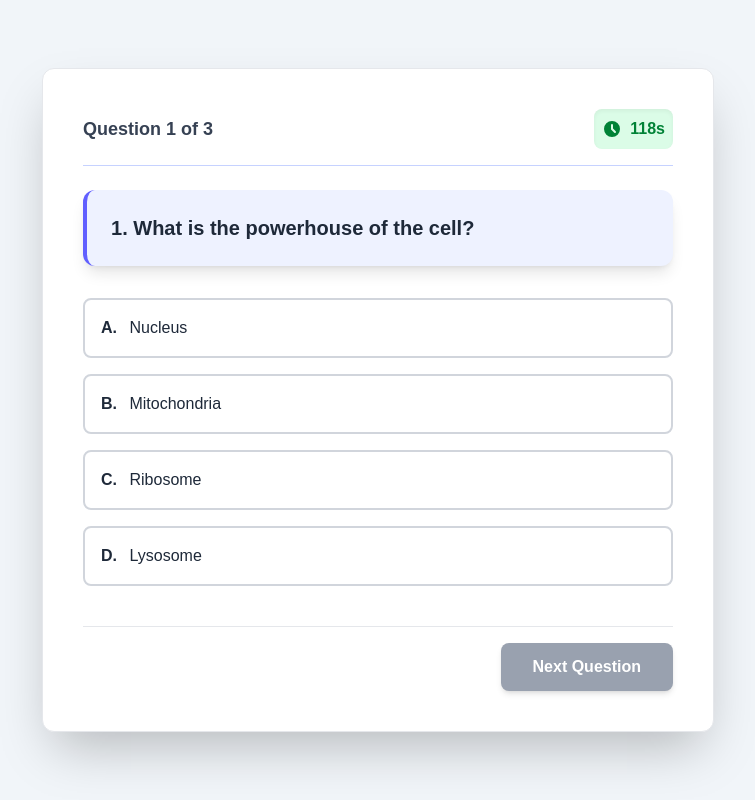
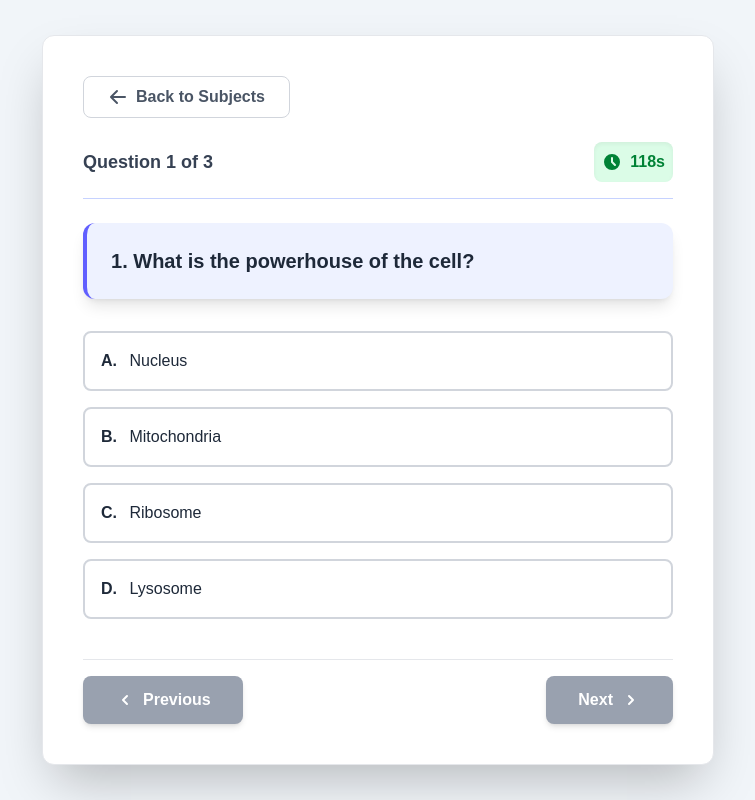
Before and after one commit to emteezet/SmartExam, a Next.js app: page /exam/biology in a window 1280 px wide. Both pictures are taken after a click on the button "Start Exam Now →". Shown: the whole page, without its empty margins (262-1017 px from the left). Built offline with nearby package versions, Linux system fonts and the light colour scheme.

Commit message:
Add back button with warning modal and previous question navigation

```diff
--- a/app/exam/[subject]/page.jsx
+++ b/app/exam/[subject]/page.jsx
@@ -236,6 +236,12 @@ export default function SubjectExam() {
     }
   };
 
+  const previousQuestionHandler = () => {
+    if (currentQuestionIndex > 0) {
+      setCurrentQuestionIndex((prevIndex) => prevIndex - 1);
+    }
+  };
+
   let content;
   switch (examState) {
     case "exam":
@@ -248,6 +254,7 @@ export default function SubjectExam() {
           selectedAnswer={selectedAnswer}
           selectAnswerHandler={selectAnswerHandler}
           nextQuestionHandler={nextQuestionHandler}
+          previousQuestionHandler={previousQuestionHandler}
           finishExamHandler={finishExam}
         />
       );
--- a/components/ExamPage.jsx
+++ b/components/ExamPage.jsx
@@ -1,4 +1,5 @@
-import React from "react";
+import React, { useState } from "react";
+import Link from "next/link";
 import QuestionOptions from "./QuestionOptions"; // Ensure path is correct
 
 const ExamPage = ({
@@ -10,11 +11,76 @@ const ExamPage = ({
   selectAnswerHandler,
   nextQuestionHandler,
   finishExamHandler,
+  previousQuestionHandler,
 }) => {
+  const [showWarning, setShowWarning] = useState(false);
   const isLastQuestion = currentQuestionIndex === totalQuestions - 1;
+  const isFirstQuestion = currentQuestionIndex === 0;
 
   return (
     <div>
+      {/* Warning Modal */}
+      {showWarning && (
+        <div className="fixed inset-0 bg-black bg-opacity-50 flex items-center justify-center z-50">
+          <div className="bg-white rounded-lg shadow-2xl p-6 max-w-sm mx-4">
+            <div className="flex items-center mb-4">
+              <svg
+                xmlns="http://www.w3.org/2000/svg"
+                className="h-6 w-6 text-red-600 mr-3"
+                viewBox="0 0 20 20"
+                fill="currentColor"
+              >
+                <path
+                  fillRule="evenodd"
+                  d="M8.257 3.099c.765-1.36 2.722-1.36 3.486 0l5.58 9.92c.75 1.334-.213 2.98-1.742 2.98H4.42c-1.53 0-2.493-1.646-1.743-2.98l5.58-9.92zM11 13a1 1 0 11-2 0 1 1 0 012 0zm-1-8a1 1 0 00-1 1v3a1 1 0 002 0V6a1 1 0 00-1-1z"
+                  clipRule="evenodd"
+                />
+              </svg>
+              <h3 className="text-lg font-bold text-gray-800">Leave Exam?</h3>
+            </div>
+            <p className="text-gray-600 mb-6">
+              Are you sure you want to leave this exam? Your progress will be
+              lost and you'll need to start over.
+            </p>
+            <div className="flex gap-3">
+              <button
+                onClick={() => setShowWarning(false)}
+                className="flex-1 bg-gray-300 hover:bg-gray-400 text-gray-800 font-bold py-2 px-4 rounded-lg transition duration-200"
+              >
+                Continue Exam
+              </button>
+              <Link href="/exam" className="flex-1">
+                <button className="w-full bg-red-600 hover:bg-red-700 text-white font-bold py-2 px-4 rounded-lg transition duration-200">
+                  Leave Exam
+                </button>
+              </Link>
+            </div>
+          </div>
+        </div>
+      )}
+
+      {/* Back to Subjects Button */}
+      <div className="mb-6">
+        <button
+          onClick={() => setShowWarning(true)}
+          className="flex items-center gap-2 text-gray-600 hover:text-gray-800 font-semibold transition duration-200 px-6 py-2 rounded-lg border border-gray-300 hover:bg-gray-50"
+        >
+          <svg
+            xmlns="http://www.w3.org/2000/svg"
+            className="h-5 w-5"
+            viewBox="0 0 20 20"
+            fill="currentColor"
+          >
+            <path
+              fillRule="evenodd"
+              d="M9.707 16.707a1 1 0 01-1.414 0l-6-6a1 1 0 010-1.414l6-6a1 1 0 011.414 1.414L5.414 9H17a1 1 0 110 2H5.414l4.293 4.293a1 1 0 010 1.414z"
+              clipRule="evenodd"
+            />
+          </svg>
+          Back to Subjects
+        </button>
+      </div>
+
       {/* Timer & Status Bar */}
       <div className="flex justify-between items-center mb-6 pb-4 border-b border-indigo-200">
         <div className="text-lg font-bold text-gray-700">
@@ -58,27 +124,61 @@ const ExamPage = ({
       />
 
       {/* Navigation Buttons */}
-      <div className="flex justify-end mt-10 pt-4 border-t border-gray-200">
+      <div className="flex justify-between items-center mt-10 pt-4 border-t border-gray-200">
+        <button
+          onClick={previousQuestionHandler}
+          disabled={isFirstQuestion}
+          className="bg-blue-600 hover:bg-blue-700 text-white font-bold py-3 px-8 rounded-lg transition duration-300 shadow-md disabled:bg-gray-400 disabled:cursor-not-allowed transform hover:scale-[1.03] flex items-center gap-2"
+        >
+          <svg
+            xmlns="http://www.w3.org/2000/svg"
+            className="h-5 w-5"
+            viewBox="0 0 20 20"
+            fill="currentColor"
+          >
+            <path
+              fillRule="evenodd"
+              d="M12.707 5.293a1 1 0 010 1.414L9.414 10l3.293 3.293a1 1 0 01-1.414 1.414l-4-4a1 1 0 010-1.414l4-4a1 1 0 011.414 0z"
+              clipRule="evenodd"
+            />
+          </svg>
+          Previous
+        </button>
+
+        <div className="flex gap-3">
           {!isLastQuestion && (
             <button
               onClick={nextQuestionHandler}
               disabled={!selectedAnswer}
-            className="bg-green-600 hover:bg-green-700 text-white font-bold py-3 px-8 rounded-lg transition duration-300 shadow-md disabled:bg-gray-400 disabled:cursor-not-allowed transform hover:scale-[1.03]"
+              className="bg-green-600 hover:bg-green-700 text-white font-bold py-3 px-8 rounded-lg transition duration-300 shadow-md disabled:bg-gray-400 disabled:cursor-not-allowed transform hover:scale-[1.03] flex items-center gap-2"
             >
-            Next Question
+              Next
+              <svg
+                xmlns="http://www.w3.org/2000/svg"
+                className="h-5 w-5"
+                viewBox="0 0 20 20"
+                fill="currentColor"
+              >
+                <path
+                  fillRule="evenodd"
+                  d="M7.293 14.707a1 1 0 010-1.414L10.586 10 7.293 6.707a1 1 0 011.414-1.414l4 4a1 1 0 010 1.414l-4 4a1 1 0 01-1.414 0z"
+                  clipRule="evenodd"
+                />
+              </svg>
             </button>
           )}
           {isLastQuestion && (
             <button
               onClick={() => finishExamHandler(false)}
               disabled={!selectedAnswer}
-            className="bg-red-600 hover:bg-red-700 text-white font-bold py-3 px-8 rounded-lg transition duration-300 shadow-xl transform hover:scale-[1.03] disabled:bg-gray-400"
+              className="bg-red-600 hover:bg-red-700 text-white font-bold py-3 px-8 rounded-lg transition duration-300 shadow-xl transform hover:scale-[1.03] disabled:bg-gray-400 disabled:cursor-not-allowed"
             >
               Submit Exam
             </button>
           )}
         </div>
       </div>
+    </div>
   );
 };
 
--- a/components/StartPage.jsx
+++ b/components/StartPage.jsx
@@ -20,8 +20,8 @@ const StartPage = ({ totalQuestions, startExamHandler, subject }) => {
         {displaySubject} Exam
       </h1>
       <p className="text-gray-600 mb-8">
-        Test your knowledge with <strong>{totalQuestions} questions</strong> and a{" "}
-        <strong>{EXAM_DURATION_SECONDS}-second limit</strong>.
+        Test your knowledge with <strong>{totalQuestions} questions</strong> and
+        a <strong>{EXAM_DURATION_SECONDS}-second limit</strong>.
       </p>
       <div className="bg-blue-50 border-l-4 border-indigo-600 p-4 mb-8 text-left">
         <p className="text-sm text-gray-700">
```
Also changed, not shown: app/exam/page.jsx (+23 -12 lines), components/ResultsPage.jsx (+13 -3 lines). Lines whose indentation alone changed are shown as unchanged.
